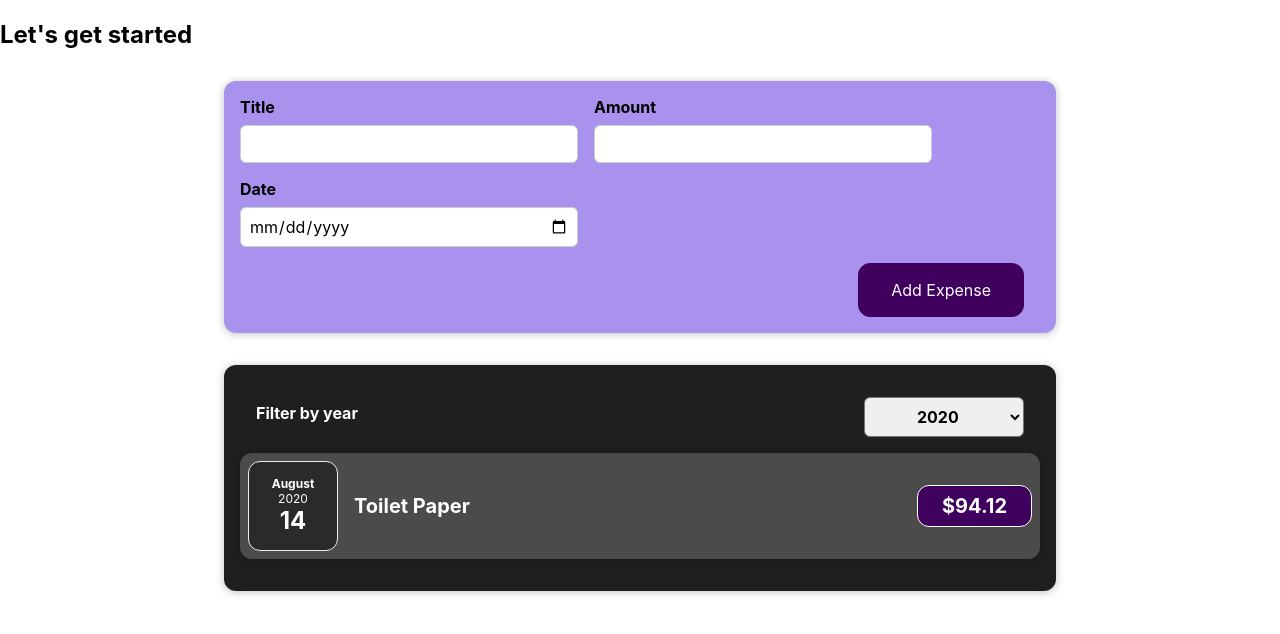
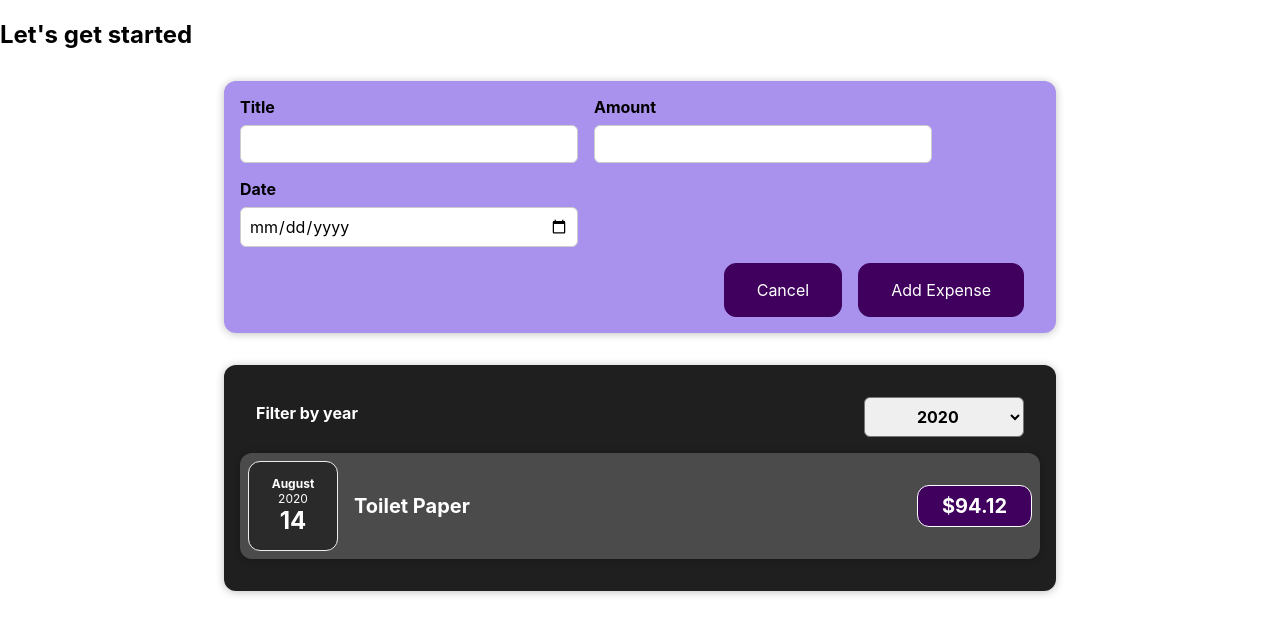
Before and after one commit to claudiopome/expense-tracker, a React (Create React App) app: page / in a window 1280 px wide. Both pictures are taken after a click on the button "Add New Expense". Shown: the top 634 px of the page. Built offline with nearby package versions, Linux system fonts and the light colour scheme.

Commit message:
show form conditionally: done

```diff
--- a/src/components/NewExpense/ExpenseForm.js
+++ b/src/components/NewExpense/ExpenseForm.js
@@ -91,6 +91,9 @@ const ExpenseForm = (props) => {
         </div>
       </div>
       <div className="new-expense__actions">
+        <button type="button" onClick={props.onCancel}>
+          Cancel
+        </button>
         <button type="submit">Add Expense</button>
       </div>
     </form>
--- a/src/components/NewExpense/NewExpense.js
+++ b/src/components/NewExpense/NewExpense.js
@@ -18,12 +18,21 @@ const NewExpense = (props) => {
   const startEditingHandler = () => {
     setIsEditing(true);
   };
+
+  const stopEditingHandler = () => {
+    setIsEditing(false);
+  };
   return (
     <div className="new-expense">
       {!isEditing && (
         <button onClick={startEditingHandler}>Add New Expense</button>
       )}
-      {isEditing && <ExpenseForm onSaveExpenseData={saveExpenseDataHandler} />}
+      {isEditing && (
+        <ExpenseForm
+          onSaveExpenseData={saveExpenseDataHandler}
+          onCancel={stopEditingHandler}
+        />
+      )}
     </div>
   );
 };
```
